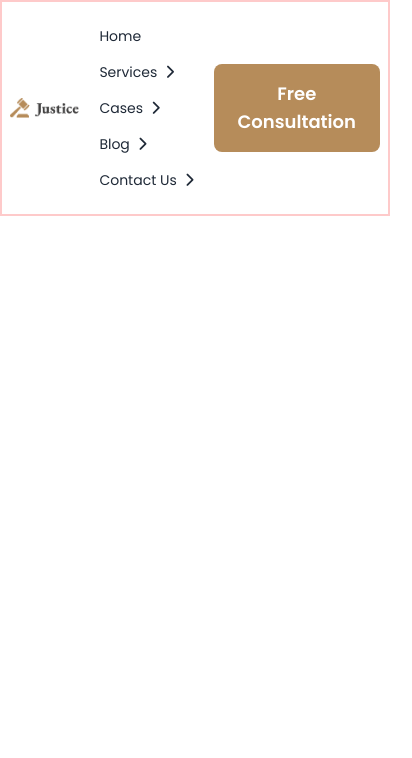
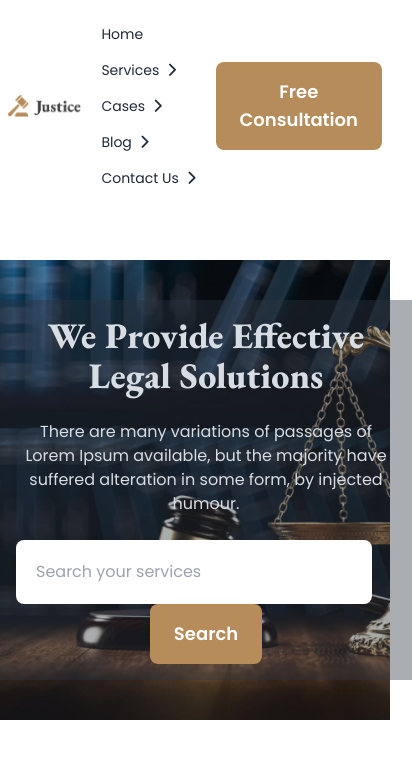
Before and after one commit to Rezwan66/legal-solutions-website, a plain HTML site: page index.html in a window 390 px wide. Shown: the whole page, 412 px wide, since content can reach past the window. Drawn offline with nearby package versions, Linux system fonts and the light colour scheme.

Commit message:
added responsive banner section

```diff
--- a/index.html
+++ b/index.html
@@ -17,6 +17,9 @@
                     colors: {
                         'primary-color': '#B68C5A',
                     }
+                    // backgroundImage: {
+                    //     'banner-img': "url('./images/banner.png')",
+                    // }
                 }
             }
         }
@@ -42,7 +45,7 @@
 
 <body class="font-poppins">
     <header>
-        <nav class="max-w-screen-xl mx-auto border-2 border-red-200">
+        <nav class="max-w-screen-xl mx-auto">
             <div class="navbar bg-base-100">
                 <div class="navbar-start">
                     <img src="./images/logo2.png" alt="">
@@ -62,6 +65,24 @@
                 </div>
             </div>
         </nav>
+        <!-- banner section -->
+        <div class="max-w-screen-xl mx-auto my-12">
+            <div class="hero py-10 lg:py-24 bg-[url('./images/banner.png')]">
+                <div class="hero-overlay bg-opacity-40"></div>
+                <div class="hero-content text-center text-neutral-content">
+                    <div class="lg:max-w-2xl">
+                        <h1 class="mb-6 text-4xl lg:text-7xl font-extrabold font-garamond">We Provide Effective Legal Solutions</h1>
+                        <p class="mb-6">
+                            There are many variations of passages of Lorem Ipsum available, but the majority have suffered alteration in some form, by injected humour.
+                        </p>
+                        <div>
+                            <input type="search" placeholder="Search your services" class="p-5 lg:w-96 rounded-lg mr-6">
+                            <button class="bg-primary-color text-white text-lg font-semibold px-6 py-4 rounded-lg">Search</button>
+                        </div>
+                    </div>
+                </div>
+            </div>
+        </div>
     </header>
     <main></main>
     <footer></footer>
```
